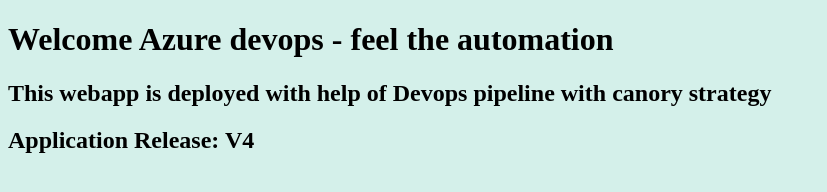
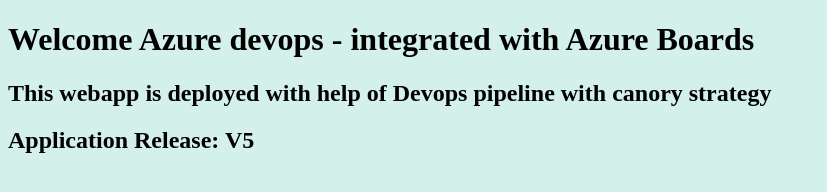
Before and after one commit to abdimalik2010/webapp-deployment, a plain HTML site: page index.html in a window 1280 px wide. Shown: the whole page, without its empty margins (0-827 px from the left). Drawn offline with Linux system fonts and the light colour scheme.

Commit message:
integrated with Azure Boards

```diff
--- a/index.html
+++ b/index.html
@@ -1,8 +1,8 @@
 <!DOCTYPE html>
 <html>
    <body style="background-color:rgb(212, 240, 234);">
-      <h1>Welcome Azure devops - feel the automation</h1>
+      <h1>Welcome Azure devops - integrated with Azure Boards</h1>
       <h2>This webapp is deployed with help of Devops pipeline with canory strategy </h2>
-      <h2>Application Release: V4</h2>
+      <h2>Application Release: V5</h2>
    </body>
 </html>
```
